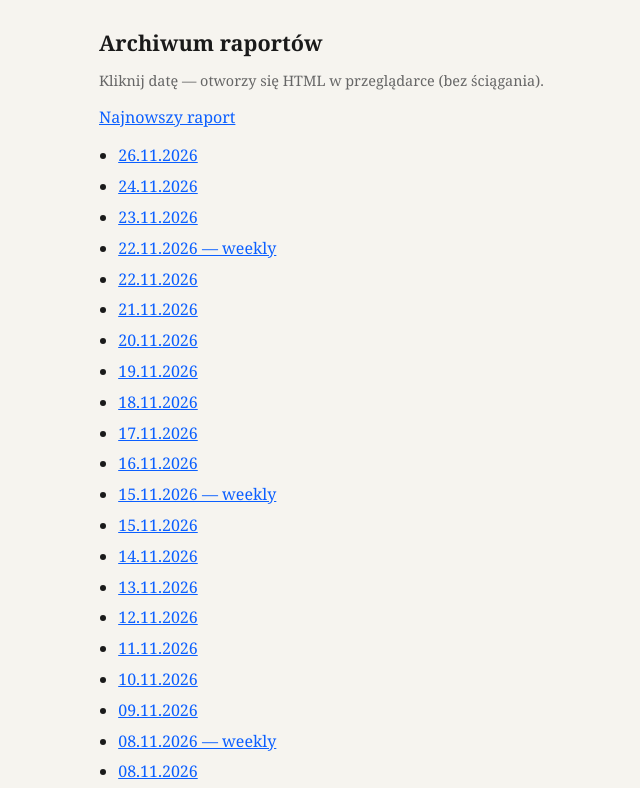
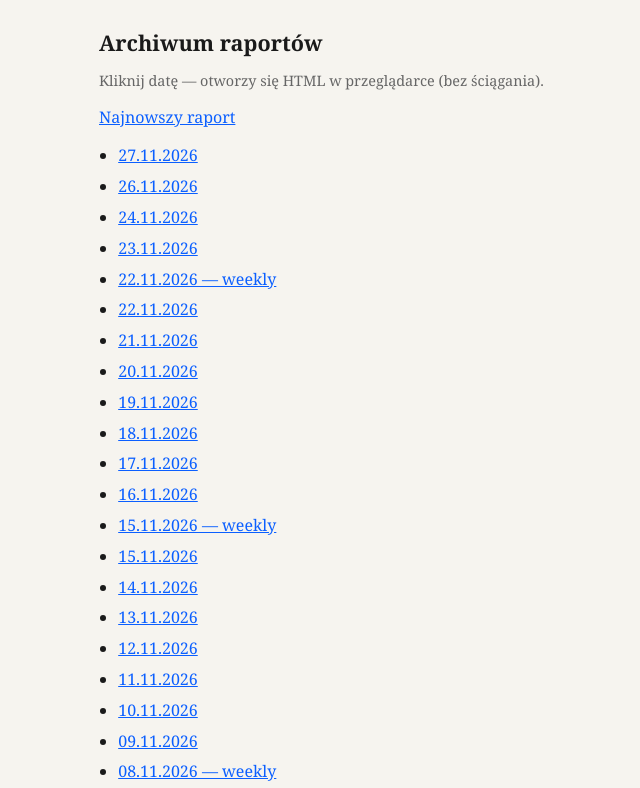
Before and after one commit to daniobozo1234/btc-daily-report, a plain HTML site: page docs/archiwum.html in a window 1280 px wide. Shown: the top 788 px of the page, without its empty margins (261-901 px from the left). Drawn offline with Linux system fonts and the light colour scheme.

Commit message:
report: update archive

```diff
--- a/docs/archiwum.html
+++ b/docs/archiwum.html
@@ -20,6 +20,7 @@
     <p class="muted">Kliknij datę — otworzy się HTML w przeglądarce (bez ściągania).</p>
     <p><a href="https://daniobozo1234.github.io/btc-daily-report/">Najnowszy raport</a></p>
     <ul>
+      <li><a href="report_20261127.html">27.11.2026</a></li>
       <li><a href="report_20261126.html">26.11.2026</a></li>
       <li><a href="report_20261124.html">24.11.2026</a></li>
       <li><a href="report_20261123.html">23.11.2026</a></li>
```
